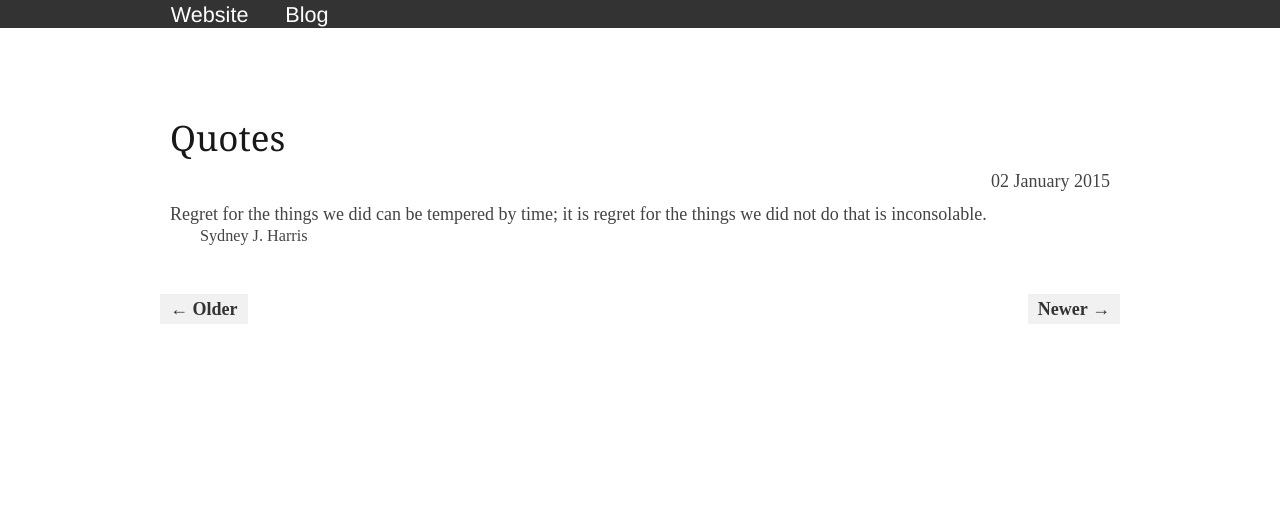
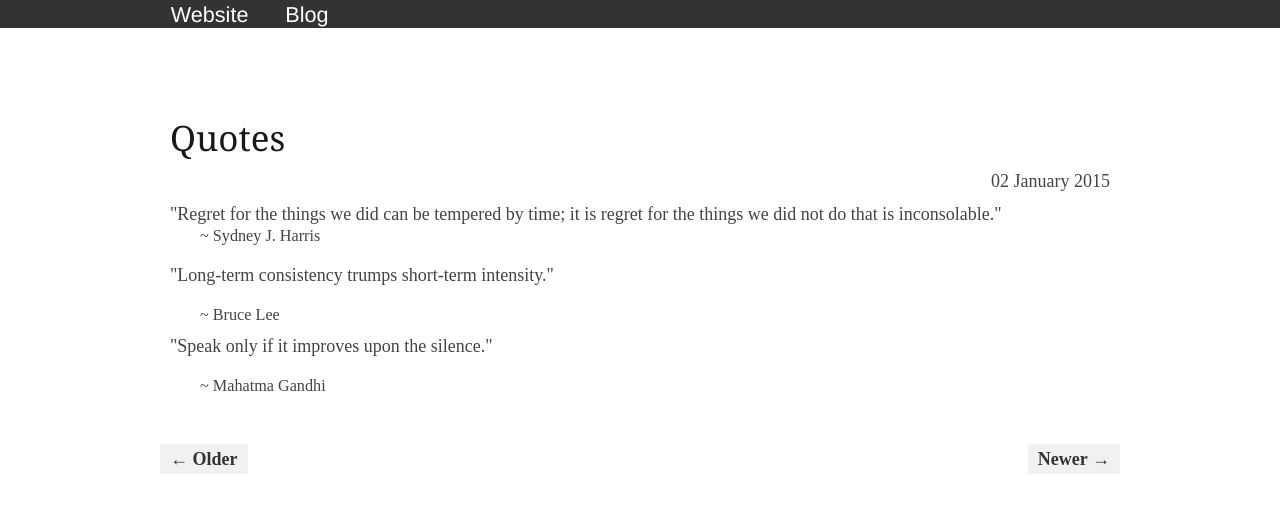
Before and after one commit to arelangi/adityarelangi.com, a Jekyll site: the page blog/quotes/index.html, which Jekyll copies as it is, in a window 1280 px wide. Shown: the top 513 px of the page. Built offline with Jekyll 4.4.1, drawn with Linux system fonts in a browser that asks for light colours; Markdown is read by kramdown in place of the engine named in the settings.

Commit message:
quotes updated

```diff
--- a/blog/index.html
+++ b/blog/index.html
@@ -62,10 +62,10 @@
   	<span class="post-date">02 January 2015 </span><br/><br/>
 
   	<ul>
-<li>Regret for the things we did can be tempered by time; it is regret for the things we did not do that is inconsolable.
+<li>"Regret for the things we did can be tempered by time; it is regret for the things we did not do that is inconsolable."
 
 <ul>
-<li>Sydney J. Harris</li>
+<li>~ Sydney J. Harris</li>
 </ul>
 </li>
 </ul>
--- a/blog/quotes/index.html
+++ b/blog/quotes/index.html
@@ -24,10 +24,29 @@
 
 		<div class="content">
 			<ul>
-<li>Regret for the things we did can be tempered by time; it is regret for the things we did not do that is inconsolable.
+<li>"Regret for the things we did can be tempered by time; it is regret for the things we did not do that is inconsolable."
 
 <ul>
-<li>Sydney J. Harris</li>
+<li>~ Sydney J. Harris</li>
+</ul>
+</li>
+</ul>
+
+
+<!--excerpt-->
+
+
+<ul>
+<li><p>"Long-term consistency trumps short-term intensity."</p>
+
+<ul>
+<li>~ Bruce Lee</li>
+</ul>
+</li>
+<li><p>"Speak only if it improves upon the silence."</p>
+
+<ul>
+<li>~ Mahatma Gandhi</li>
 </ul>
 </li>
 </ul>
```
